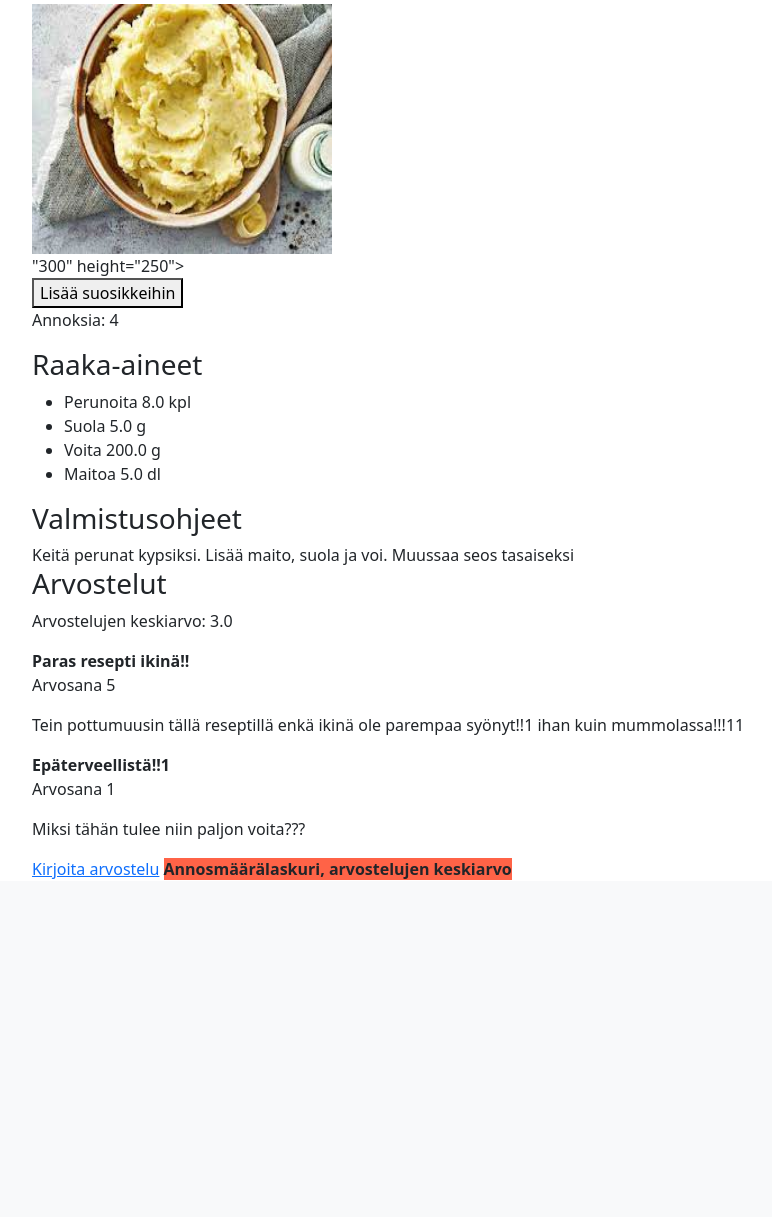
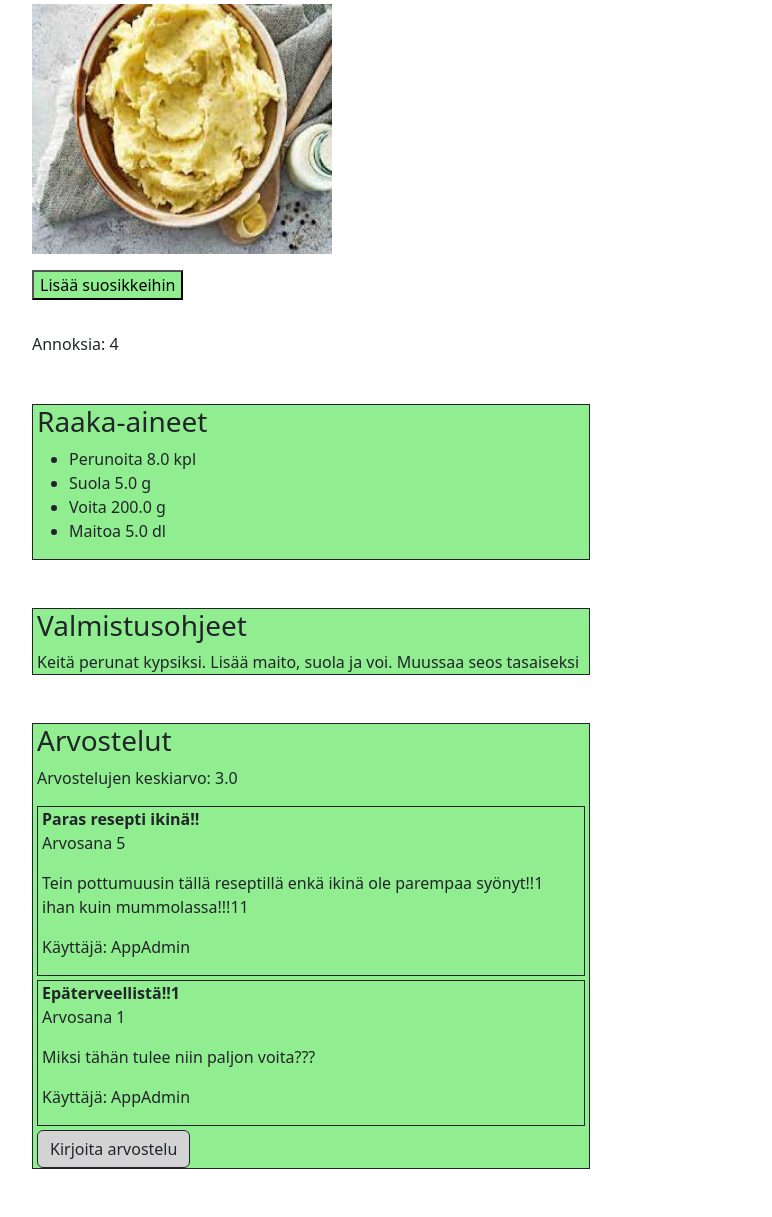
Before and after one commit to 40412/ap_group_assignment_2, a Django app: page /recipes/1 in a window 1280 px wide. Shown: the part 151-1368 px from the top of the page, without its empty margins (50-822 px from the left). Before the commit the page ends 1031 px from the top, so only its background shows below. Run offline with Django 4.2, Linux system fonts and the light colour scheme; data comes from the database, SQL or seed files in the repository; some libraries are stand-ins or nearby versions.

Commit message:
Some styling for recipe details

```diff
--- a/recipe_app/templates/recipe_app/recipe_detail.html
+++ b/recipe_app/templates/recipe_app/recipe_detail.html
@@ -4,10 +4,10 @@
 {% endblock page_header %}
 {% block content %}
     <img src="{{ recipe.image.url }}" width="300" height="250">
-    <div>"300" height="250">
+    <div"300" height="250">
         <div>
-            <div>
-                <button class="favorite-toggle" data-recipe-id="{{ recipe.id }}">
+            <div class="py-3">
+                <button class="favorite-toggle" style="background-color: lightgreen" data-recipe-id="{{ recipe.id }}">
                     {% if user in recipe.favorited_by.all %}
                     Poista suosikeista
                     {% else %}
@@ -16,7 +16,8 @@
                 </button>
             </div>
 
-            <p>Annoksia: {{ recipe.portions }}</p>
+            <p class="pt-3">Annoksia: {{ recipe.portions }}</p>
+            <div class="px-1 my-5 col-md-6 border border-dark" style="background-color: lightgreen">
                 <h3>Raaka-aineet</h3>
                 <ul>
                     {% for ingredient in recipe.ingredients.all %}
@@ -26,27 +27,33 @@
                     {% endfor %}
                 </ul>
             </div>
-        <div>
+        </div>
+        <div class="px-1 my-5 col-md-6 border border-dark" style="background-color: lightgreen">
             <h3>Valmistusohjeet</h3>
             {{ recipe.instructions }}
-
+        </div>
+        <div class="px-1 my-5 col-md-6 border border-dark" style="background-color: lightgreen" width="50vh">
             <h3>Arvostelut</h3>
             {% if num_of_ratings != 0 %}
                 <p>Arvostelujen keskiarvo: {{ average }}</p>
             {% endif %}
             {% for rating in recipe.ratings.all %}
+
             <div>
-
+                <div class="px-1 border border-dark my-1">
                     <strong>{{ rating.title }}</strong>
                     <p>Arvosana {{ rating.score }}</p>
                     <p>{{ rating.comment }}</p>
+                    <p>Käyttäjä: {{ rating.owner }} </p>
+                </div>
+
                 {% empty %}
                     Ei arvosteluja
                 {% endfor %}
             </div>
         </div>
 
-    <a href="{% url 'recipe_app:new_rating' recipe.id %}">Kirjoita arvostelu</a>
+    <a href="{% url 'recipe_app:new_rating' recipe.id %}" class="btn border border-dark" style="background-color:lightgray">Kirjoita arvostelu</a>
 
     {% comment %} JavaScript to handle the favorite button {% endcomment %}
     <script>
@@ -87,6 +94,4 @@
         });
 
     </script>
-
-    <strong style="background-color:Tomato;">Annosmäärälaskuri, arvostelujen keskiarvo</strong>
 {% endblock content %}
```
Lines whose indentation alone changed are shown as unchanged.
